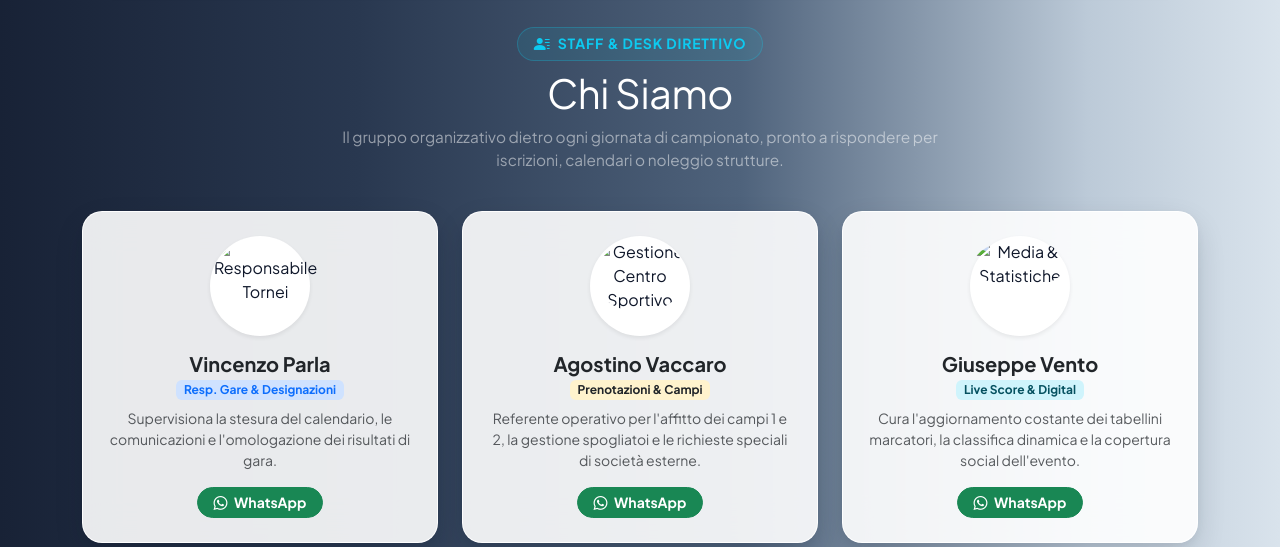
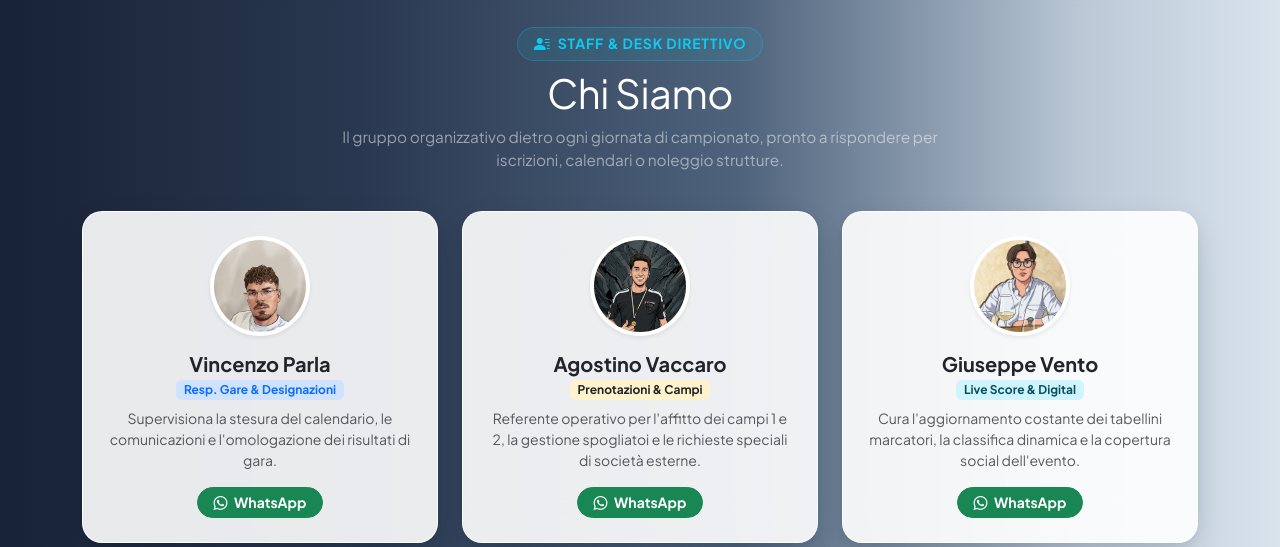
Before and after one commit to agovaccaro58-source/Torneo_Calcetto, a Flask app: page / in a window 1280 px wide. Shown: the part 2743-3290 px from the top of the page. Run offline with Flask 3, Linux system fonts and the light colour scheme.

Commit message:
foto chi siamo

```diff
--- a/app.py
+++ b/app.py
@@ -13,7 +13,7 @@ def squadre():
 
 
 # =============================================
-# STUDENTE B - pagine 3 e 4
+# STUDENTE B - pagine 3 e 4 (HOME pagina aggiunta)
 # =============================================
 
 @app.route("/")
@@ -74,4 +74,4 @@ def marcatori():
 
 
 if __name__ == "__main__":
-    app.run(debug=True)
+    app.run(debug=True, port = 5001)
--- a/database.py
+++ b/database.py
@@ -7,7 +7,7 @@ def connetti():
     return mysql.connector.connect(
         host="localhost",
         user="root",
-        password="Vivaletette05/",
+        password="vicioGay12",
         database="calcetto",
     )
 
--- a/templates/home.html
+++ b/templates/home.html
@@ -330,7 +330,7 @@
     <div class="col">
       <div class="fa-card-frost p-4 h-100 d-flex flex-column text-center align-items-center">
         <div class="rounded-circle shadow-sm p-1 bg-white mb-3" style="width: 100px; height: 100px;">
-          <img src="" class="rounded-circle w-100 h-100 object-fit-cover" alt="Responsabile Tornei">
+          <img src="{{ url_for('static', filename='img/Vincenzo.jpg') }}" class="rounded-circle w-100 h-100 object-fit-cover" alt="Responsabile Tornei">
         </div>
         <h5 class="fw-bold text-dark mb-1">Vincenzo Parla</h5>
         <span class="badge bg-primary-subtle text-primary fw-bold mb-2">Resp. Gare &amp; Designazioni</span>
@@ -350,7 +350,7 @@
     <div class="col">
       <div class="fa-card-frost p-4 h-100 d-flex flex-column text-center align-items-center">
         <div class="rounded-circle shadow-sm p-1 bg-white mb-3" style="width: 100px; height: 100px;">
-          <img src="" class="rounded-circle w-100 h-100 object-fit-cover" alt="Gestione Centro Sportivo">
+          <img src="{{ url_for('static', filename='img/Agostino.jpg') }}" class="rounded-circle w-100 h-100 object-fit-cover" alt="Gestione Centro Sportivo">
         </div>
         <h5 class="fw-bold text-dark mb-1">Agostino Vaccaro</h5>
         <span class="badge bg-warning-subtle text-dark fw-bold mb-2">Prenotazioni &amp; Campi</span>
@@ -370,7 +370,7 @@
     <div class="col">
       <div class="fa-card-frost p-4 h-100 d-flex flex-column text-center align-items-center">
         <div class="rounded-circle shadow-sm p-1 bg-white mb-3" style="width: 100px; height: 100px;">
-          <img src="" class="rounded-circle w-100 h-100 object-fit-cover" alt="Media & Statistiche">
+          <img src="{{ url_for('static', filename='img/Giuseppe.jpg') }}" class="rounded-circle w-100 h-100 object-fit-cover" alt="Media & Statistiche">
         </div>
         <h5 class="fw-bold text-dark mb-1">Giuseppe Vento</h5>
         <span class="badge bg-info-subtle text-info-emphasis fw-bold mb-2">Live Score &amp; Digital</span>
```
Also changed, not shown: static/img/Agostino.jpg (added), static/img/Giuseppe.jpg (added), static/img/Vincenzo.jpg (added).
